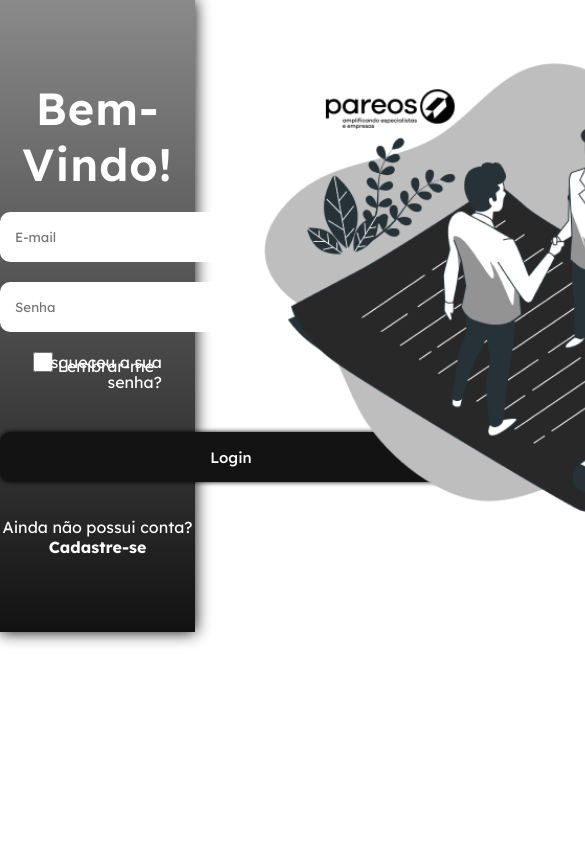
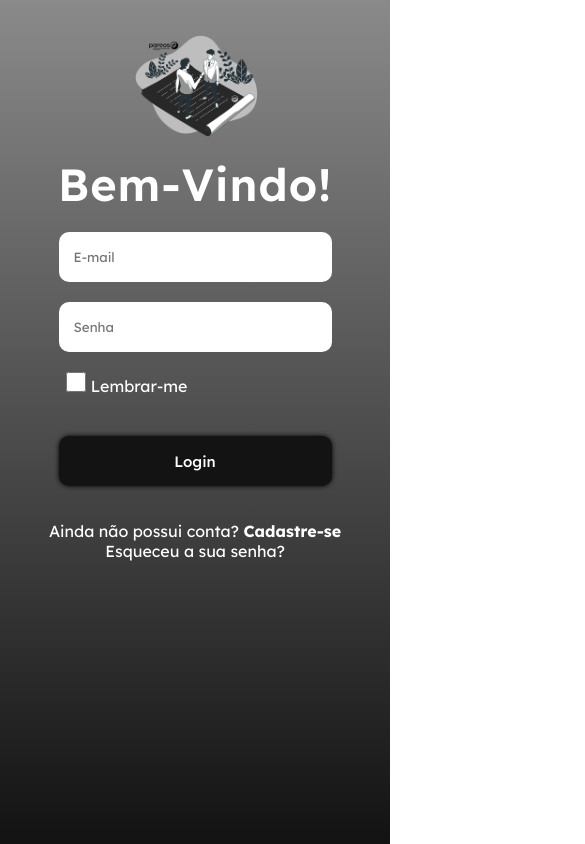
Before and after one commit to MariaE-duarda/PyIndcDash, a website: page public/index.html in a window 390 px wide. Shown: the top 844 px of the page, 585 px wide, since content can reach past the window. Drawn offline with Linux system fonts and the light colour scheme.

Commit message:
inicio responsividade

```diff
--- a/public/index.html
+++ b/public/index.html
@@ -31,6 +31,9 @@
 <body>
   <div class="all"> <!--Contém tudo-->
     <div class="container"> <!--Contém o form-->
+      <div class="imgTablet">
+        <img class="img-tablet" style="width: 150px; margin-top: -60px;" src="img/Agreement-bro.png" alt="">
+      </div>
       <h1>Bem-Vindo!</h1>
       <div class="container2">
         <input type="text" class="email" id="email" placeholder="E-mail"> <br>
@@ -40,19 +43,17 @@
         <div class="lembrar-me">
           <input class="input-check" type="checkbox" id="lembrar-me" class="lembrar-me"> <label>Lembrar-me</label>
         </div>
-        <div class="password">
-          <span class="forget-password">Esqueceu a sua senha?</span>
-        </div>
       </div>
       <div class="container2">
         <button type="submit" onclick="login()">Login</button> <br>
       </div>
       <div class="cadastrar">
-        <span>Ainda não possui conta? <b><a href="cadastrar.html">Cadastre-se</a></b></span>
+        <span>Ainda não possui conta? <b><a href="cadastrar.html">Cadastre-se</a></b></span> <br>
+        <span class="forget-password">Esqueceu a sua senha?</span>
       </div>
     </div>
     <div class="img-login"> <!--Contém a imagem-->
-      <img style="width: 670px; margin-top: -52px;" src="img/Agreement-bro.png" alt="">
+      <img style="width: 670px; margin-top: -60px;" src="img/Agreement-bro.png" alt="">
     </div>
   </div>
 </body>
--- a/public/style/cadastro.css
+++ b/public/style/cadastro.css
@@ -57,6 +57,14 @@ a{
     padding: 0;
     box-sizing: border-box;
     font-family: Lexend;
+}
+
+body{
+    height: 100vh;
+    background-size: 400% 200%;
+    align-items: center;
+    margin-left: auto;
+    margin-right: auto;
 }
 
 .all{
--- a/public/style/login.css
+++ b/public/style/login.css
@@ -47,6 +47,14 @@ a{
     padding: 0;
     box-sizing: border-box;
     font-family: Lexend;
+}
+
+body{
+    height: 100vh;
+    background-size: 400% 200%;
+    align-items: center;
+    margin-left: auto;
+    margin-right: auto;
 }
 
 .all{
@@ -136,3 +144,31 @@ button:hover{
     text-align: center;
     margin-top: 35px;
 }
+
+.imgTablet{
+    display: none;
+    margin-top: 100px;
+}
+
+@media(max-width: 730px){
+    .img-login{
+        display: none;
+    }
+    input{
+        width: 70%;
+    }
+    button{
+        width: 70%;
+    }
+    .container{
+        width: 100%;
+    }
+    h1{
+        margin-top: -10px;
+    }
+    .imgTablet{
+        display: block;
+        margin-top: 70px;
+        text-align: center;
+    }
+}
```
